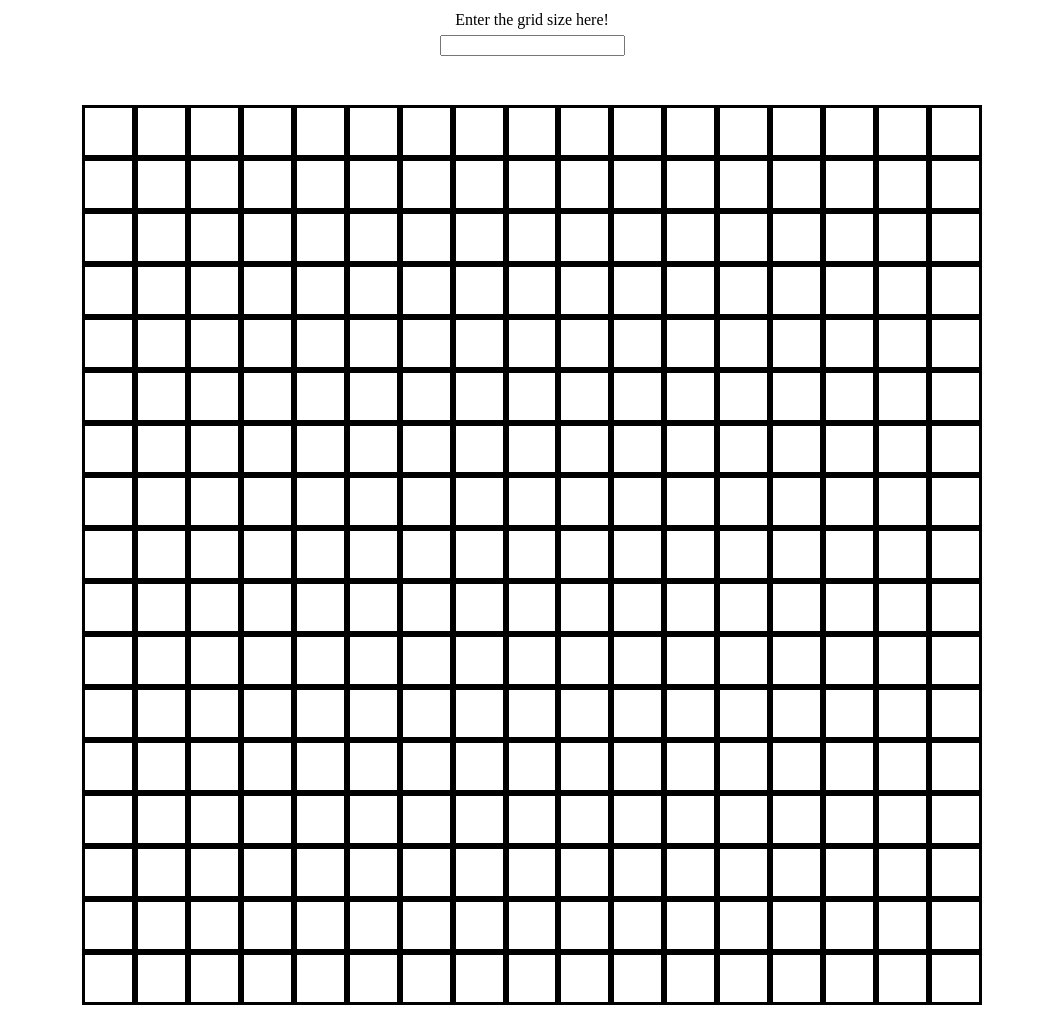
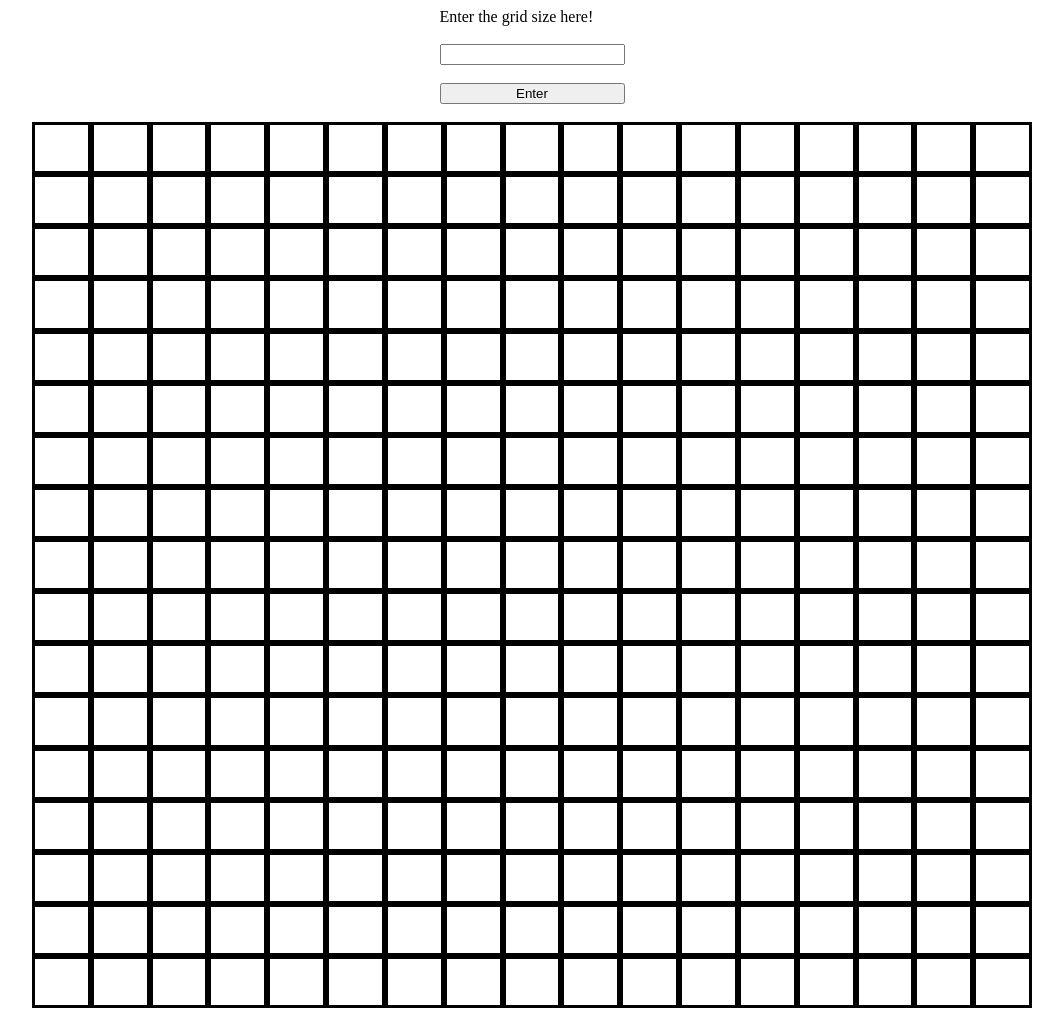
Before and after one commit to mubashir-73/Etch-a-Sketch, a plain HTML site: page index.html in a window 1280 px wide. Shown: the whole page, without its empty margins (108-1171 px from the left). Drawn offline with Linux system fonts and the light colour scheme.

Commit message:
Add input box and function to take user input.

```diff
--- a/index.html
+++ b/index.html
@@ -7,8 +7,12 @@
     <title>Etch-A-Sketch</title>
   </head>
   <body>
-    <label for="gridsize">Enter the grid size here!</label>
-    <input type="text" id="gridsize" /><br /><br />
+    <div id="top">
+      <label for="gridsize">Enter the grid size here!</label><br />
+      <input type="text" id="gridsize" /><br />
+      <button id="buttons">Enter</button>
+    </div>
+    <br />
     <div id="Grid"></div>
     <script src="script.js"></script>
   </body>
--- a/script.js
+++ b/script.js
@@ -1,5 +1,6 @@
+let size;
+function generateGrid(size = 16) {
   const grd = document.querySelector("#Grid");
-let size = 16;
   for (let i = 0; i <= size; i++) {
     const columndiv = document.createElement("div");
     columndiv.classList.add("vdivs");
@@ -14,10 +15,13 @@ for (let i = 0; i <= size; i++) {
     }
     grd.appendChild(columndiv);
   }
+  activateTiles();
+}
 function calculateDimensions(size) {
   return Math.sqrt((900 * 900) / (size * size));
 }
 
+function activateTiles() {
   let block = document.querySelectorAll(".hdivs");
 
   block.forEach((element) => {
@@ -25,5 +29,16 @@ block.forEach((element) => {
       element.style.backgroundColor = "black";
     });
   });
+}
 
-/*TODO: Add Function to take size of grid from user.*/
+function destroyGrid() {
+  const grd = document.querySelector("#Grid");
+}
+generateGrid();
+const btn = document.querySelector("#buttons");
+btn.addEventListener("click", () => {
+  size = document.getElementById("gridsize").value;
+  destroyGrid();
+  generateGrid(size);
+});
+/*TODO: Add a function that destroys grid before creating next grid.*/
--- a/style.css
+++ b/style.css
@@ -6,10 +6,15 @@ body {
   flex-grow: 1;
   height: 1000px;
 }
+
+#top {
+  display: flex;
+  flex-direction: column;
+}
 #Grid {
-  width: 900px;
-  height: 900px;
-  flex-basis: 900px;
+  width: 1000px;
+  height: 1000px;
+  flex-basis: 1000px;
   display: flex;
   flex-direction: row;
 }
```
Lines whose indentation alone changed are shown as unchanged.
